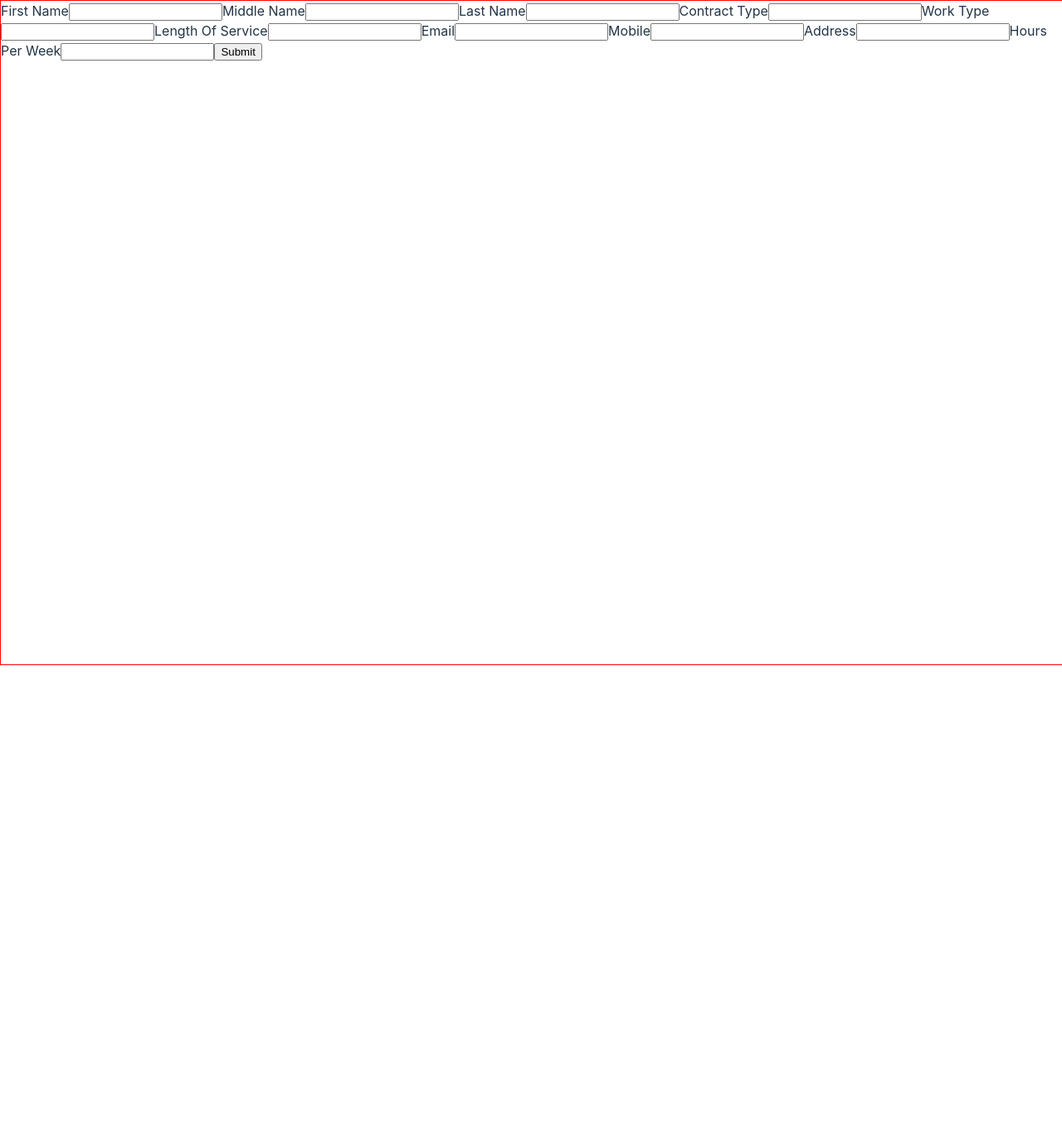
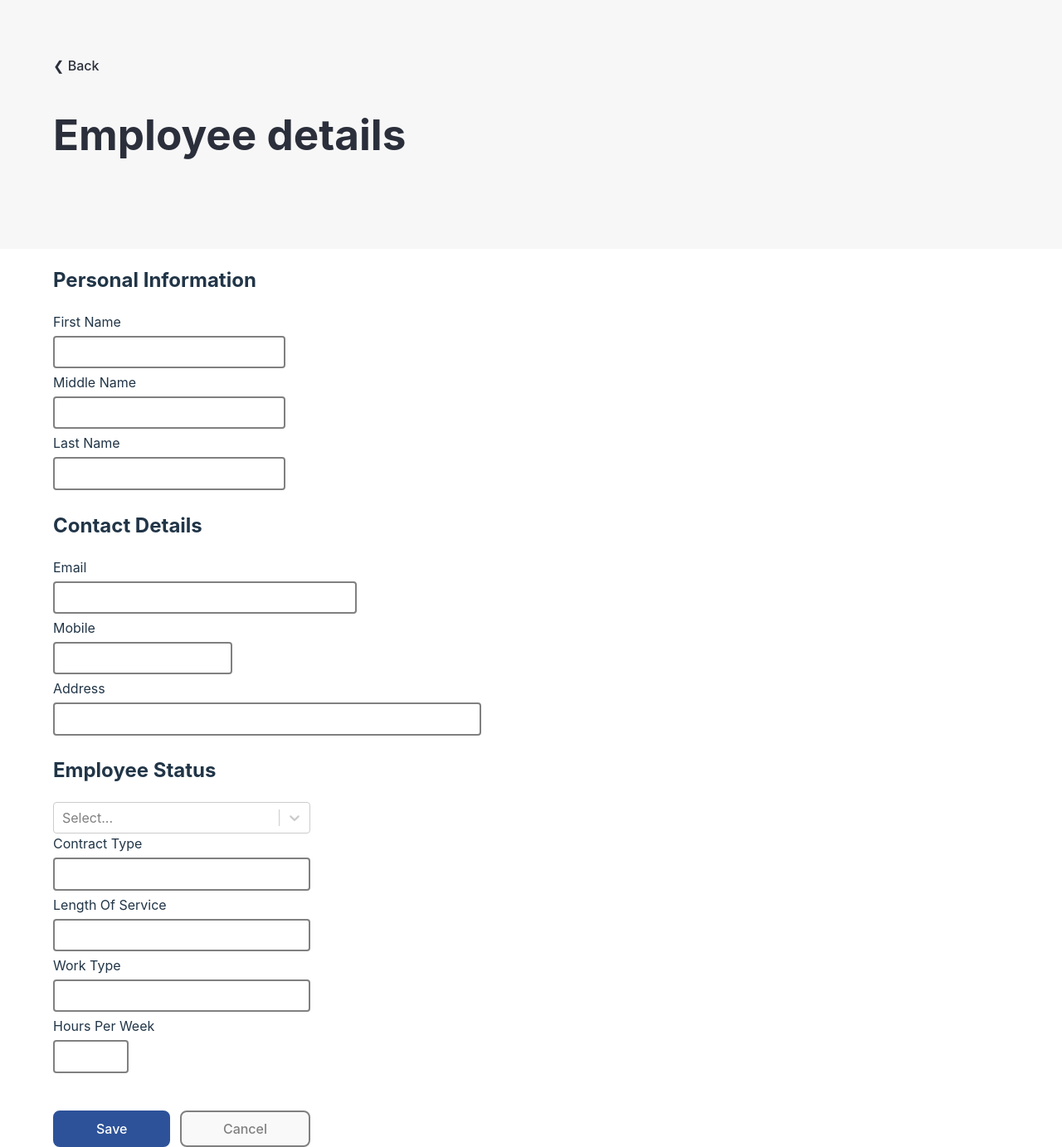
Before and after one commit to maksimumeffort/employee-api, a React (Vite) app in the folder employee-api/: page /new in a window 1280 px wide. Shown: the whole page at 83% size. Before the commit the page ends 802 px from the top, so only its background shows below. Built offline with nearby package versions, Linux system fonts and the light colour scheme.

Commit message:
updating EmployeeForm. installing react-select input control library

```diff
--- a/employee-api/src/App.module.scss
+++ b/employee-api/src/App.module.scss
@@ -1,8 +1,8 @@
 .App {
   width: 100vw;
-  border: 1px solid red;
+  // border: 1px solid red;
   height: 100vh;
   margin: 0;
-//   text-align: center;
-//   position: relative;
+  //   text-align: center;
+  //   position: relative;
 }
--- a/employee-api/src/components/EmployeeCard/EmployeeCard.tsx
+++ b/employee-api/src/components/EmployeeCard/EmployeeCard.tsx
@@ -30,7 +30,7 @@ export const EmployeeCard = ({ employee, setDeleteEmployee }: any) => {
       <section className={styles.LinksSection}>
         <NavLink to={`/${employee.id}`} className={styles.LinksSectionEdit}>
           Edit
-        </NavLink>{" "}
+        </NavLink>
         <a href="" onClick={handleDelete}>
           Remove
         </a>
--- a/employee-api/src/containers/EmployeeForm/EmployeeForm.module.scss
+++ b/employee-api/src/containers/EmployeeForm/EmployeeForm.module.scss
@@ -0,0 +1,68 @@
+.HeadingSection {
+  width: 100vw;
+  height: 300px;
+  background-color: rgb(247, 247, 247);
+  display: flex;
+  flex-direction: column;
+  justify-content: center;
+  & > * {
+    margin-left: 5%;
+    color: rgb(43, 47, 59);
+  }
+}
+
+.EmployeeForm {
+  margin-left: 5%;
+  & > * > input {
+    border: 2px solid grey;
+
+    border-radius: 4px;
+    line-height: 2.5;
+    margin: 5px 0px;
+    padding-left: 10px;
+  }
+  &Personal {
+    display: flex;
+    flex-direction: column;
+    width: 280px;
+  }
+  &Contact {
+    display: flex;
+    flex-direction: column;
+    &Email {
+      width: 350px;
+    }
+    &Mobile {
+      width: 200px;
+    }
+    &Address {
+      width: 500px;
+    }
+  }
+  &Status {
+    display: flex;
+    flex-direction: column;
+    width: 310px;
+    &Hours {
+      width: 75px;
+    }
+  }
+  &Buttons {
+    margin-top: 40px;
+    display: flex;
+    justify-content: space-between;
+    &Save {
+      background-color: rgb(45, 82, 153);
+      border: 2px solid rgb(45, 82, 153);
+      padding: 10px 50px;
+      color: white;
+    }
+    &Cancel {
+      border: 2px solid grey;
+      padding: 10px 50px;
+      & > a {
+        color: grey;
+      }
+    }
+  }
+}
--- a/employee-api/src/containers/EmployeeForm/EmployeeForm.tsx
+++ b/employee-api/src/containers/EmployeeForm/EmployeeForm.tsx
@@ -1,4 +1,7 @@
-import { useForm } from "react-hook-form";
+import { useForm, Controller } from "react-hook-form";
+import Select from "react-select";
+import { NavLink } from "react-router-dom";
+import styles from "./EmployeeForm.module.scss";
 
 type Inputs = {
   name: string;
@@ -18,14 +21,20 @@ type Inputs = {
 export const EmployeeForm = ({ employee, onSubmit }: any) => {
   const {
     register,
+    control,
     handleSubmit,
     formState: { errors },
   } = useForm<Inputs>({});
 
   return (
     <div>
-      <section className="AddEmployee">
-        <form onSubmit={handleSubmit(onSubmit)}>
+      <section className={styles.HeadingSection}>
+        <NavLink to={`/`}>&#10094; Back</NavLink>
+        <h1>Employee details</h1>
+      </section>
+      <form className={styles.EmployeeForm}>
+        <section className={styles.EmployeeFormPersonal}>
+          <h2>Personal Information</h2>
           {<label>First Name</label>}
           {<input defaultValue={employee.name} {...register("name")} />}
           {<label>Middle Name</label>}
@@ -37,6 +46,52 @@ export const EmployeeForm = ({ employee, onSubmit }: any) => {
           }
           {<label>Last Name</label>}
           {<input defaultValue={employee.lastName} {...register("lastName")} />}
+        </section>
+
+        <section className={styles.EmployeeFormContact}>
+          <h2>Contact Details</h2>
+          {<label>Email</label>}
+          {
+            <input
+              defaultValue={employee.email}
+              {...register("email")}
+              className={styles.EmployeeFormContactEmail}
+            />
+          }
+          {<label>Mobile</label>}
+          {
+            <input
+              defaultValue={employee.mobile}
+              {...register("mobile")}
+              className={styles.EmployeeFormContactMobile}
+            />
+          }
+          {<label>Address</label>}
+          {
+            <input
+              defaultValue={employee.address}
+              {...register("address")}
+              className={styles.EmployeeFormContactAddress}
+            />
+          }
+        </section>
+
+        <section className={styles.EmployeeFormStatus}>
+          <h2>Employee Status</h2>
+          <Controller
+            name="select"
+            control={control}
+            render={({ field }) => (
+              <Select
+                {...field}
+                options={[
+                  { value: "chocolate", label: "Chocolate" },
+                  { value: "strawberry", label: "Strawberry" },
+                  { value: "vanilla", label: "Vanilla" },
+                ]}
+              />
+            )}
+          />
           {<label>Contract Type</label>}
           {
             <input
@@ -44,8 +99,6 @@ export const EmployeeForm = ({ employee, onSubmit }: any) => {
               {...register("contractType")}
             />
           }
-          {<label>Work Type</label>}
-          {<input defaultValue={employee.workType} {...register("workType")} />}
           {<label>Length Of Service</label>}
           {
             <input
@@ -53,26 +106,34 @@ export const EmployeeForm = ({ employee, onSubmit }: any) => {
               {...register("lengthOfService")}
             />
           }
-          {<label>Email</label>}
-          {<input defaultValue={employee.email} {...register("email")} />}
-          {<label>Mobile</label>}
-          {<input defaultValue={employee.mobile} {...register("mobile")} />}
-          {<label>Address</label>}
-          {<input defaultValue={employee.address} {...register("address")} />}
+          {<label>Work Type</label>}
+          {<input defaultValue={employee.workType} {...register("workType")} />}
+
           {<label>Hours Per Week</label>}
           {
             <input
               defaultValue={employee.hoursPerWeek}
               {...register("hoursPerWeek")}
+              className={styles.EmployeeFormStatusHours}
             />
           }
+          <section className={styles.EmployeeFormButtons}>
+            <button
+              type="submit"
+              onClick={handleSubmit(onSubmit)}
+              className={styles.EmployeeFormButtonsSave}
+            >
+              Save
+            </button>
+            <button className={styles.EmployeeFormButtonsCancel}>
+              <NavLink to={`/`}>Cancel</NavLink>
+            </button>
+          </section>
+        </section>
 
-          {/* errors will return when field validation fails  */}
-          {errors.exampleRequired && <span>This field is required</span>}
-
-          <input type="submit" />
-        </form>
-      </section>
+        {/* errors will return when field validation fails  */}
+        {errors.exampleRequired && <span>This field is required</span>}
+      </form>
     </div>
   );
 };
--- a/package.json
+++ b/package.json
@@ -4,6 +4,7 @@
     "react-hook-form": "^7.43.8",
     "react-query": "^3.39.3",
     "react-router-dom": "^6.10.0",
+    "react-select": "^5.7.2",
     "sass": "^1.61.0"
   }
 }
```
Also changed, not shown: 1 other file (tests, documents, lock files or other folders).
